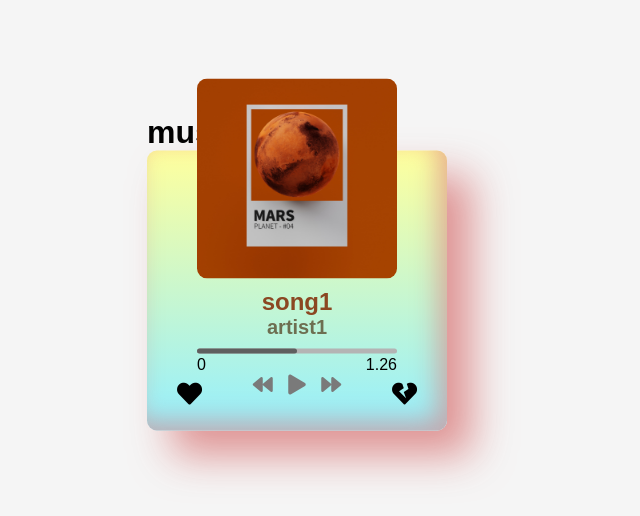
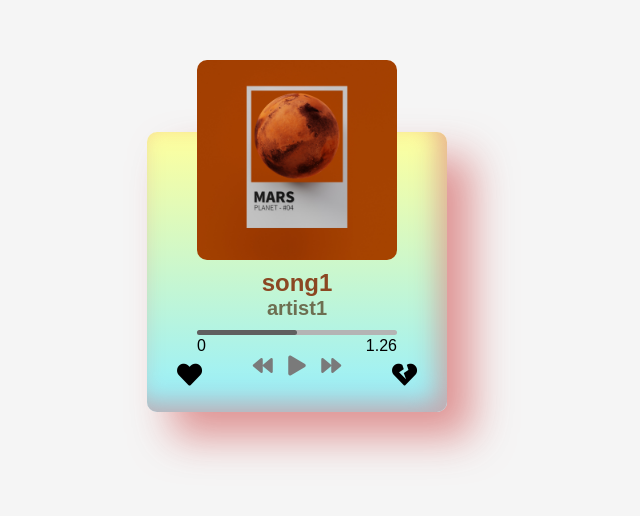
Before and after one commit to PiyushBedre45/MusicPlayer, a plain HTML site: page index.html in a window 1280 px wide. Shown: the part 168-684 px from the top of the page, without its empty margins (343-983 px from the left). Drawn offline with nearby package versions, Linux system fonts and the light colour scheme; a web font is replaced by a local one.

Commit message:
complete

```diff
--- a/index.html
+++ b/index.html
@@ -13,7 +13,7 @@
 </head>
 
 <body>
-    <h1>music player</h1>
+
     <div class="card" id="card" data-aos="zoom-out">
         <div class="poster">
             <img src="MoneyHiestImage.jpg" alt="" id="image">
```
